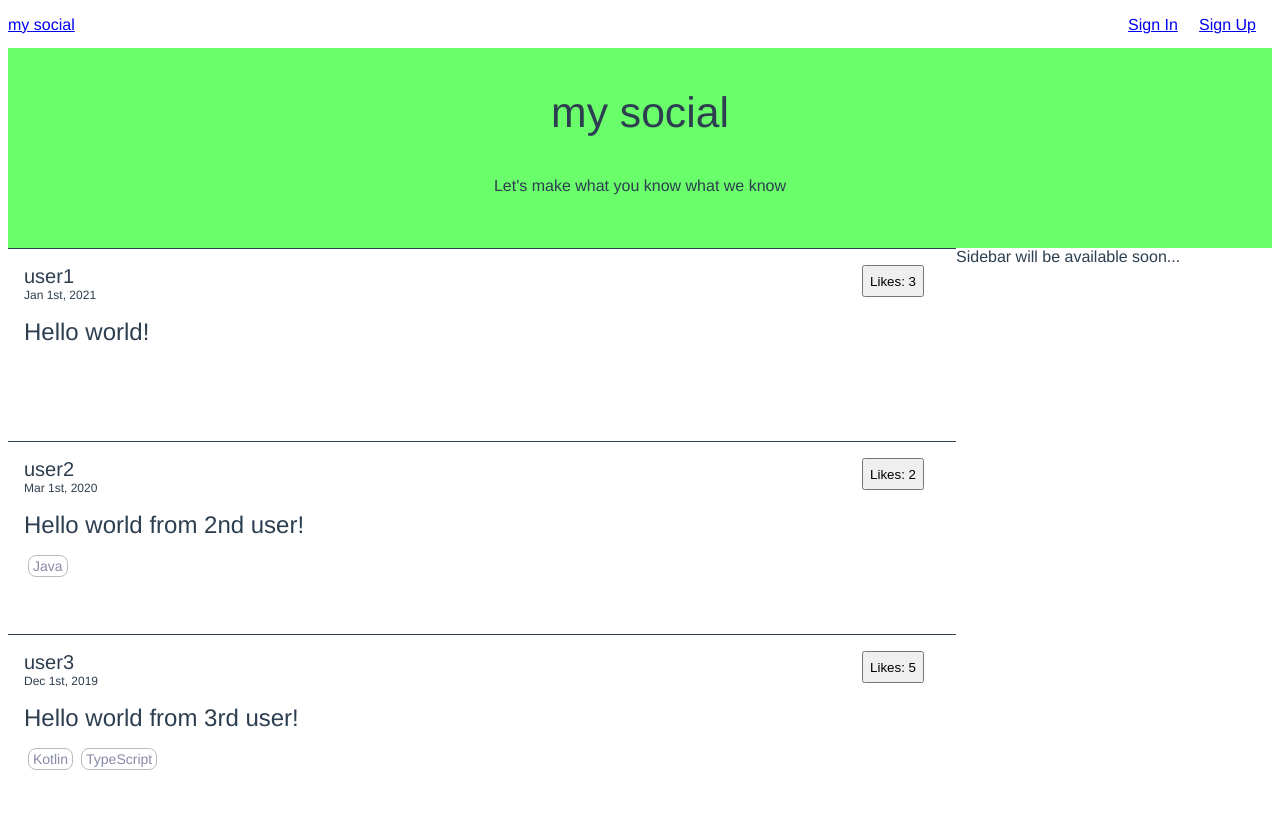
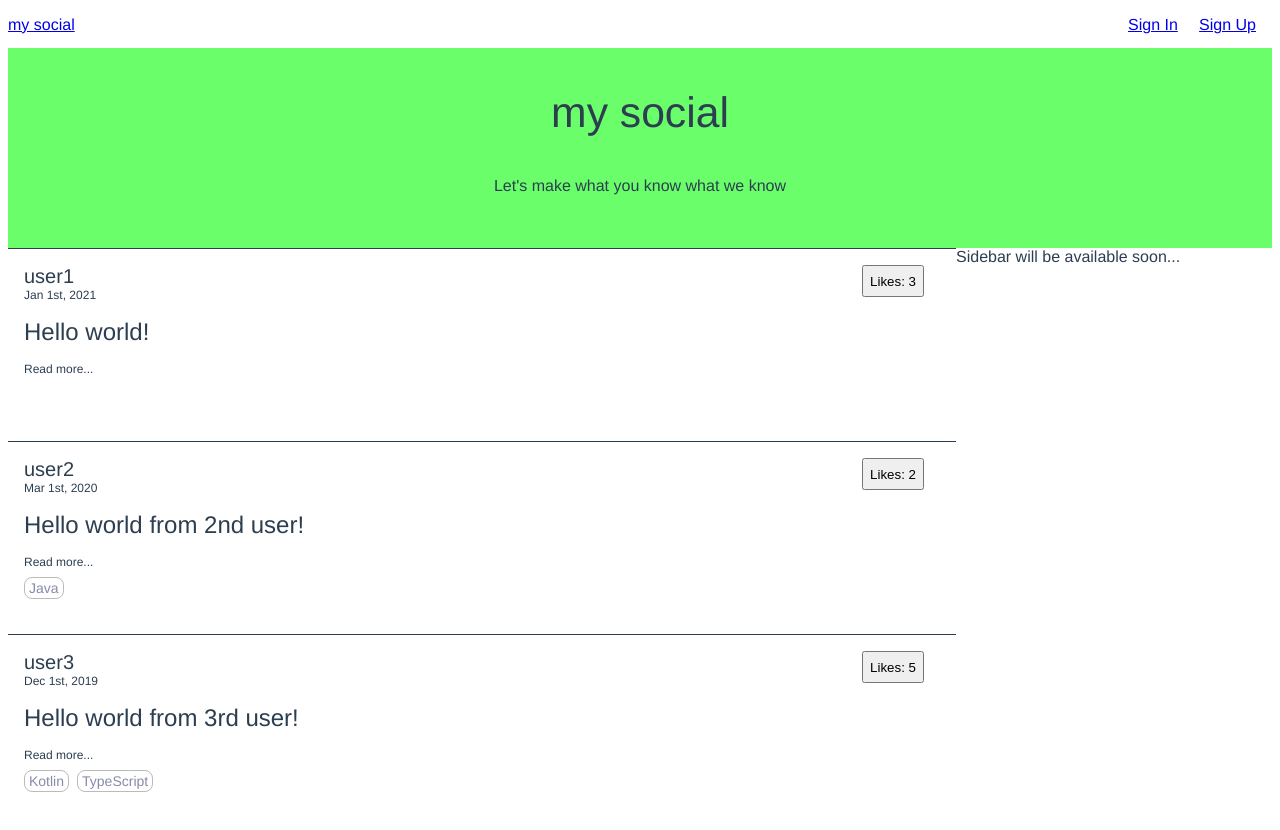
Before and after one commit to i-whammy/my-social, a Vue app: page /#/ in a window 1280 px wide. Shown: the top 830 px of the page. Built offline with nearby package versions, Linux system fonts and the light colour scheme.

Commit message:
read more link text

```diff
--- a/src/components/Articles.vue
+++ b/src/components/Articles.vue
@@ -4,6 +4,7 @@
             <div class='article'>
                 <article-meta-info :userId=article.userId :published=article.published :favoritesCount=article.favoritesCount />
                 <div class='article-title'>{{article.title}}</div>
+                <div class='read-more-link'>Read more...</div>
                 <div class='tag-area'>
                     <div class='tag' v-for='tag in article.tags' v-bind:key='tag.value'>{{tag.value}}</div>
                 </div>
@@ -45,6 +46,11 @@ export default Vue.extend({
     margin: 16px 0;
 }
 
+.read-more-link {
+    font-size: 12px;
+    margin: 8px 0;
+}
+
 .tag-area {
     display: flex;
 }
@@ -55,6 +61,6 @@ export default Vue.extend({
     color: #888aaa;
     font-size: 14px;
     padding: 2px 4px;
-    margin: 0 4px;
+    margin-right: 8px;
 }
 </style>
```
